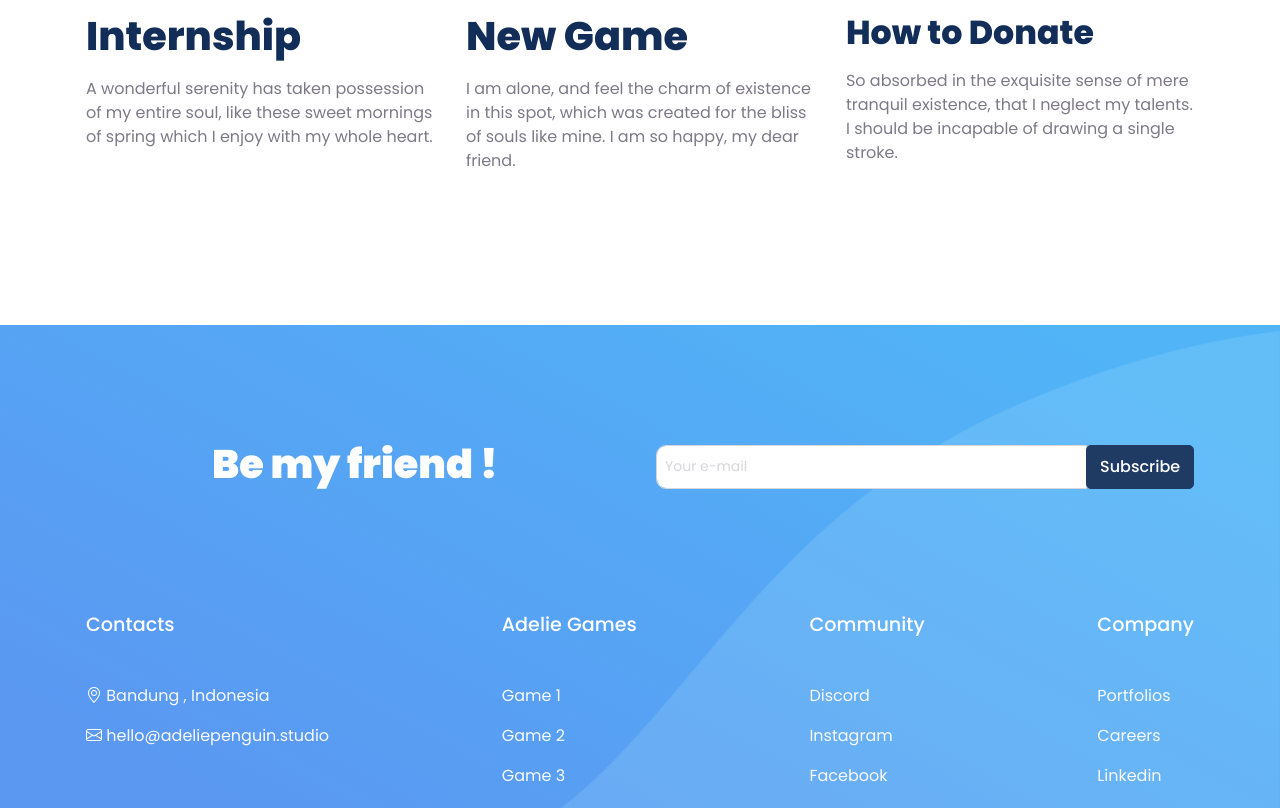
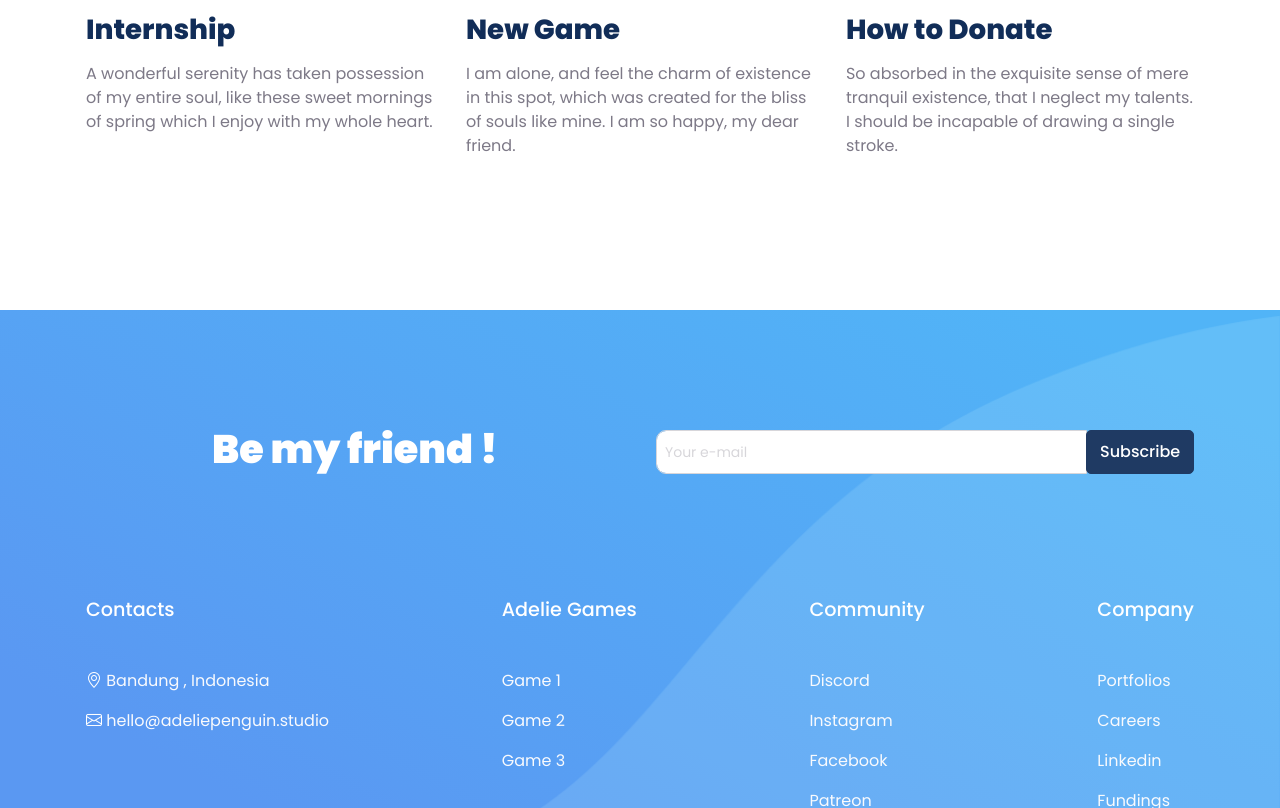
Before and after one commit to XieSandi/landing-page, a plain HTML site: page index.html in a window 1280 px wide. Shown: the part 4323-5131 px from the top of the page. Drawn offline with nearby package versions, Linux system fonts and the light colour scheme.

Commit message:
Update index.html

```diff
--- a/index.html
+++ b/index.html
@@ -234,15 +234,15 @@
         </div>
         <div class="row">
           <div class="col-md-4 col-6 p-3"> <img class="img-fluid d-block rounded" src="https://static.pingendo.com/cover-bubble-dark.svg">
-            <h1 class="my-3"><b>Internship</b></h2>
+            <h3 class="my-3"><b>Internship</b></h2>
             <p>A wonderful serenity has taken possession of my entire soul, like these sweet mornings of spring which I enjoy with my whole heart.</p>
           </div>
           <div class="col-md-4 col-6 p-3"> <img class="img-fluid d-block rounded" src="https://static.pingendo.com/cover-moon.svg">
-            <h1 class="my-3"> <b>New Game</b></h2>
+            <h3 class="my-3"> <b>New Game</b></h2>
             <p>I am alone, and feel the charm of existence in this spot, which was created for the bliss of souls like mine. I am so happy, my dear friend.</p>
           </div>
           <div class="col-md-4 col-6 p-3"> <img class="img-fluid d-block rounded" src="https://static.pingendo.com/cover-bubble-light.svg">
-            <h2 class="my-3"><b>How to Donate</b></h2>
+            <h3 class="my-3"><b>How to Donate</b></h2>
             <p>So absorbed in the exquisite sense of mere tranquil existence, that I neglect my talents. I should be incapable of drawing a single stroke.</p>
           </div>
         </div>
```
